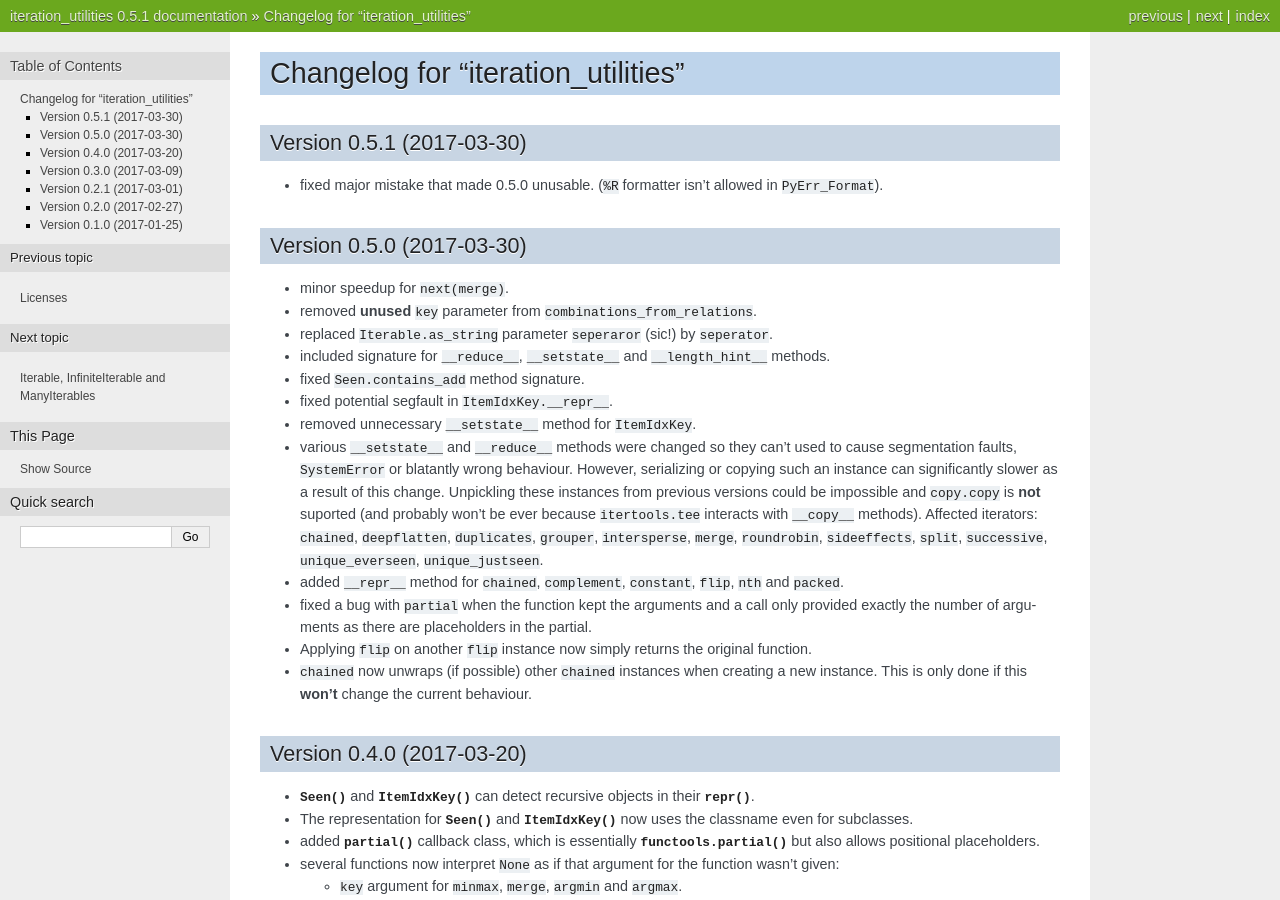
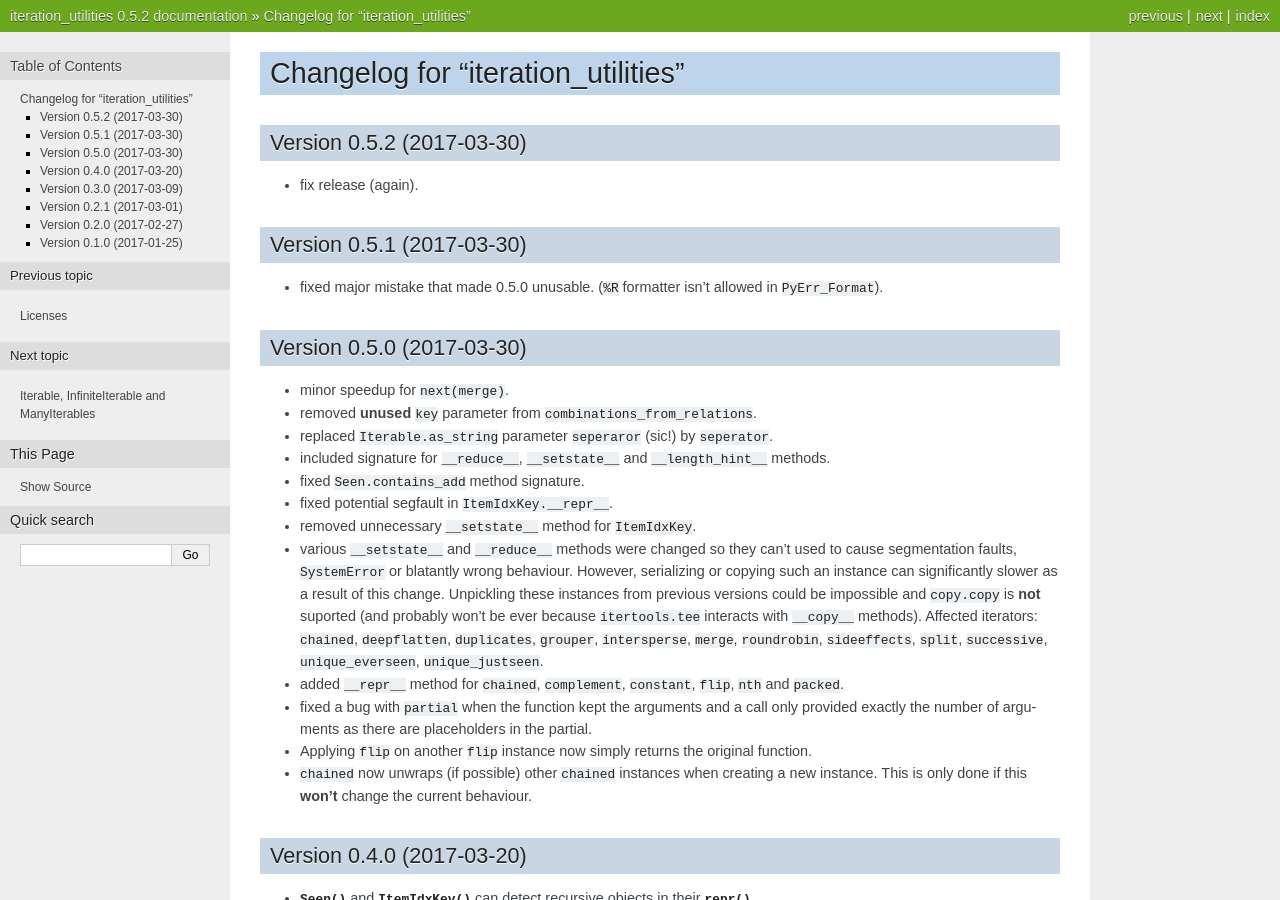
Before and after one commit to MSeifert04/iteration_utilities, a Sphinx documentation site: the page built from docs/CHANGES.rst, in a window 1280 px wide and 900 px high. Built offline with Sphinx 7.4.7, drawn with Linux system fonts in a browser that asks for light colours; some of the changed text lies outside the part shown.

Commit message:
bump to 0.5.2

```diff
--- a/docs/CHANGES.rst
+++ b/docs/CHANGES.rst
@@ -1,5 +1,11 @@
 Changelog for "iteration_utilities"
 -----------------------------------
+
+Version 0.5.2 (2017-03-30)
+^^^^^^^^^^^^^^^^^^^^^^^^^^
+
+- fix release (again).
+
 
 Version 0.5.1 (2017-03-30)
 ^^^^^^^^^^^^^^^^^^^^^^^^^^
--- a/iteration_utilities/__init__.py
+++ b/iteration_utilities/__init__.py
@@ -4,4 +4,4 @@ from ._recipes import *
 from ._helpers import *
 from .core import *
 
-__version__ = '0.5.1'
+__version__ = '0.5.2'
```
Also changed, not shown: 1 other file.
